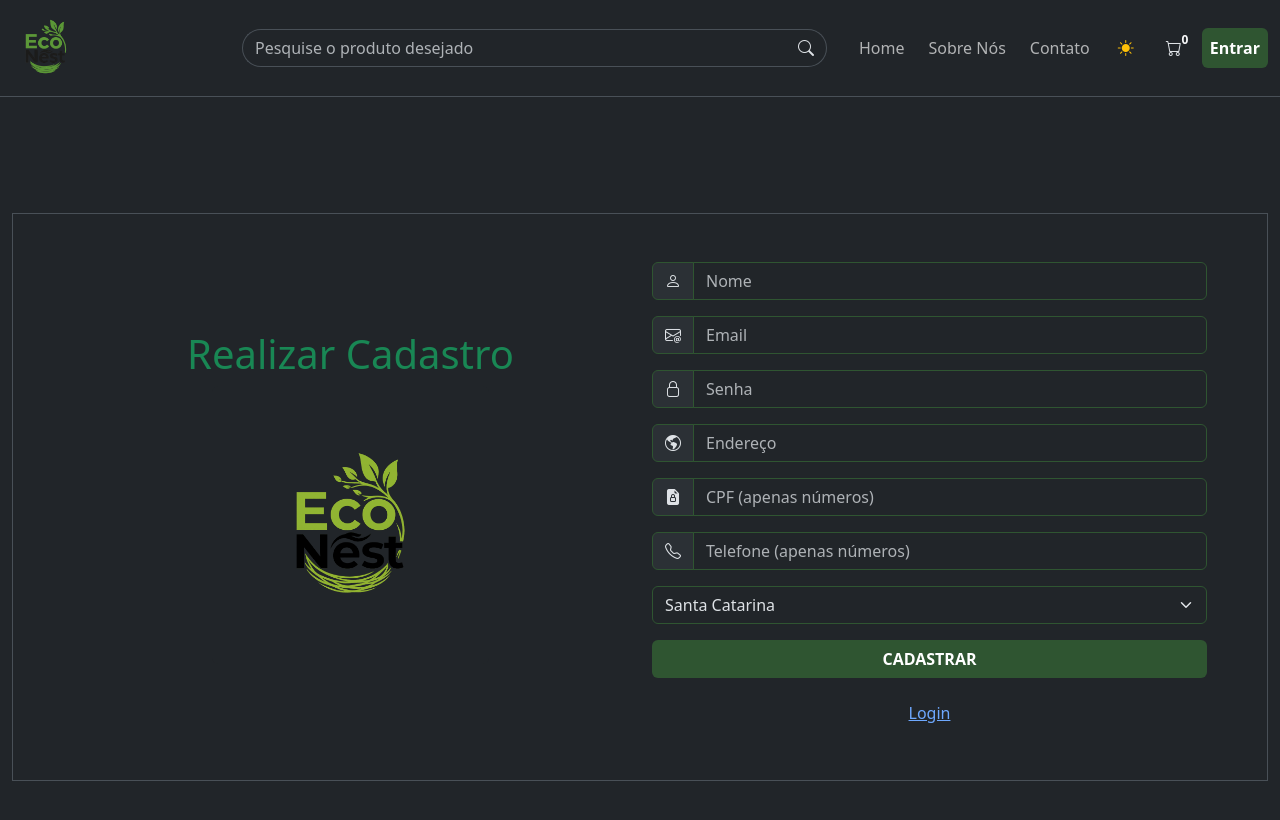
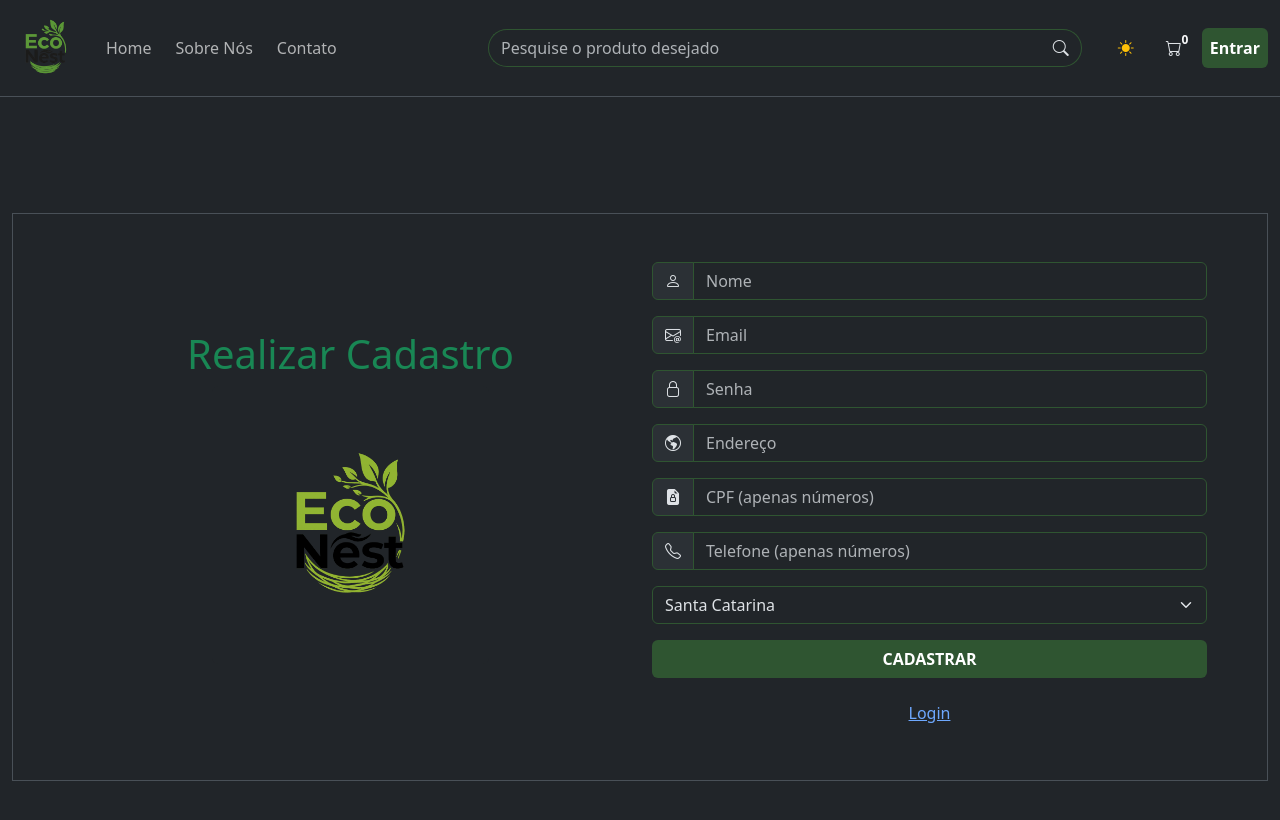
Before and after one commit to Econest-Ecologic/Front-end, a React (Vite) app in the folder Eco-nest/: page / in a window 1280 px wide. Shown: the top 820 px of the page. Built offline with nearby package versions, Linux system fonts and the light colour scheme.

Commit message:
feat:navbar inputsearch agora tem borda e cores como prioridade

```diff
--- a/Eco-nest/src/Color.css
+++ b/Eco-nest/src/Color.css
@@ -5,7 +5,7 @@
   border: 1px solid var(--eco-verde) !important;
 }
 
-.bg-promo{
+.bg-promo {
   background-color: var(--bs-orange);
 }
 
@@ -44,7 +44,7 @@
 
 .btn-eco {
   background-color: var(--eco-verde) !important;
-  color: white!important;
+  color: white !important;
   animation: 0.1s ease-in-out;
   font-weight: bold !important;
 }
@@ -54,30 +54,33 @@
   color: white;
 }
 
-.bg-navbar{
-  background: var(--bg-navbar);
+.bg-navbar {
+  background: var(--bg-navbar)!important;
 }
-.btn-voltar{
-  color: var(--bg-voltar)!important;
+
+.btn-voltar {
+  color: var(--bg-voltar) !important;
 
 }
 
-.btn-voltar:hover{
-  color: rgb(145, 96, 24)!important;
-}
-.btn-navbar{
-    background-color: var(--bg-btn-navbar);
-}
-.btn-navbar:hover{
-    background-color:var(--bs-success-border-subtle);
+.btn-voltar:hover {
+  color: rgb(145, 96, 24) !important;
 }
 
-#resultado-pesquisa{
-    display: none!important;
+.btn-navbar {
+  background-color: var(--bg-btn-navbar)!important;
 }
 
-#input-navbar:focus ~ #resultado-pesquisa{
-    display:flex !important;
+.btn-navbar:hover {
+  background-color: var(--bs-success-border-subtle)!important;
+}
+
+#resultado-pesquisa {
+  display: none !important;
+}
+
+#input-navbar:focus~#resultado-pesquisa {
+  display: flex !important;
   justify-content: center;
   flex-direction: row;
   z-index: 999;
@@ -87,21 +90,22 @@
 }
 
 
-.resp-result{
-background-color: var(--bs-body-bg)!important;
+.resp-result {
+  background-color: var(--bs-body-bg) !important;
   border: none;
 }
-.resp-result:hover{
-border: 1px solid var(--bg-body-invert)!important;
+
+.resp-result:hover {
+  border: 1px solid var(--bg-body-invert) !important;
   object-fit: cover;
 }
 
 
 :root,
 [data-bs-theme=light] {
-  --bg-body-invert:#212529;
-  --bg-btn-navbar:#fff;
-  --bg-voltar:rgb(211, 160, 83);
+  --bg-body-invert: #212529;
+  --bg-btn-navbar: #fff;
+  --bg-voltar: rgb(211, 160, 83);
   --bg-navbar: #dbe4d1;
   --bg-eco: #dce6d5;
   --nav-item-active: #13ac64;
@@ -230,8 +234,8 @@ object-fit: cover;
 
 [data-bs-theme=dark] {
   color-scheme: dark;
-    --bg-body-invert:#fff;
-    --bg-btn-navbar:#212529;
+  --bg-body-invert: #fff;
+  --bg-btn-navbar: #212529;
   --bg-navbar: #212529;
   --eco-verde-card-text: #18df82;
   --bg-eco: #2f3a2e;
--- a/Eco-nest/src/componente/InputSearch.jsx
+++ b/Eco-nest/src/componente/InputSearch.jsx
@@ -60,7 +60,7 @@ const listaInicial = [
     return <>
         <form className="d-flex input-group position-relative" role="search">
             <input
-                className="form-control border eco-border border-end-0 rounded-start-0 rounded-start-5"
+                className="form-control border-1 eco-border border-end-0 rounded-start-0 rounded-start-5"
                 type="search"
                 placeholder="Pesquise o produto desejado"
                 aria-label="Search"
@@ -74,12 +74,12 @@ const listaInicial = [
                     setFiltro(listaInicial.filter(prod => prod.nome.toLowerCase().includes(valor.toLowerCase())).sort().splice(0,4));
                 }}
             />
-            <button className="btn btn-navbar border eco-border border-start-0 input-group-text rounded-end-5" type="submit">
+            <button className="btn btn-navbar border-1 eco-border border-start-0 input-group-text rounded-end-5" type="submit">
                 <i className="bi bi-search"></i>
             </button>
             <ul className="position-absolute d-flex flex-column bg-primary p-0 bg-body rounded-2" id="resultado-pesquisa" style={{ top: "40px", left: "10px", width: "90%" }}>
              {filtro.map((prod,key)=>(
-                 <button key={key} className="bg-body rounded-2 p-2 resp-result">{prod.nome}</button>
+                 <button key={key} className="bg-body border-bottom rounded-2 p-2 resp-result">{prod.nome}</button>
              ))}
             </ul>
         </form>
--- a/Eco-nest/src/componente/Navbar.jsx
+++ b/Eco-nest/src/componente/Navbar.jsx
@@ -47,10 +47,7 @@ export function Navbar() {
           className="collapse navbar-collapse w-100"
           id="navbarSupportedContent"
         >
-          <ul className="navbar-nav ms-auto mb-2 mb-lg-0 d-flex align-items-center gap-2 w-100 justify-content-end">
-            <li className="nav-item me-3 w-50">
-             <InputSearch/>
-            </li>
+          <ul className="navbar-nav ms-auto mb-2 mb-lg-0 d-flex w-50 align-items-center gap-2 justify-content-start">
 
             <li className="nav-item">
               <NavLink className={"nav-link"} aria-current="page" to={"/home"}>
@@ -66,6 +63,12 @@ export function Navbar() {
               <NavLink className="nav-link" to={"/contato"}>
                 Contato
               </NavLink>
+            </li>
+
+            </ul>
+          <ul className="navbar-nav ms-auto mb-2 mb-lg-0 d-flex align-items-center gap-2 w-100 justify-content-end">
+               <li className="nav-item me-3 w-100">
+             <InputSearch/>
             </li>
             <li className="nav-item">
               <button
@@ -83,6 +86,7 @@ export function Navbar() {
                 )}
               </button>
             </li>
+
             <li className="nav-item">
               <button className="btn btn-outline-eco bg-transparent border-0 position-relative">
                 <i className="bi bi-cart"></i>
--- a/Eco-nest/src/componente/bodyPages/FormCadastro.jsx
+++ b/Eco-nest/src/componente/bodyPages/FormCadastro.jsx
@@ -141,7 +141,6 @@ export function FormCadastro({ trocaLogin }) {
                 value={estado}
                 onChange={(e) => setEstado(e.target.value)}
               >
-                <option value="0">Selecione uma opção</option>
                 {estadosBrasil.map(est => (
                   <option value={est.sigla}>{est.nome}</option>
                 ))}
```
Lines whose indentation alone changed are shown as unchanged.
